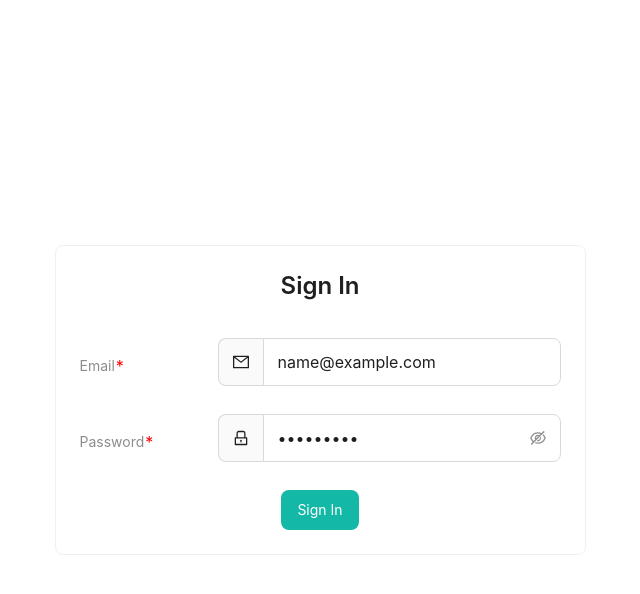
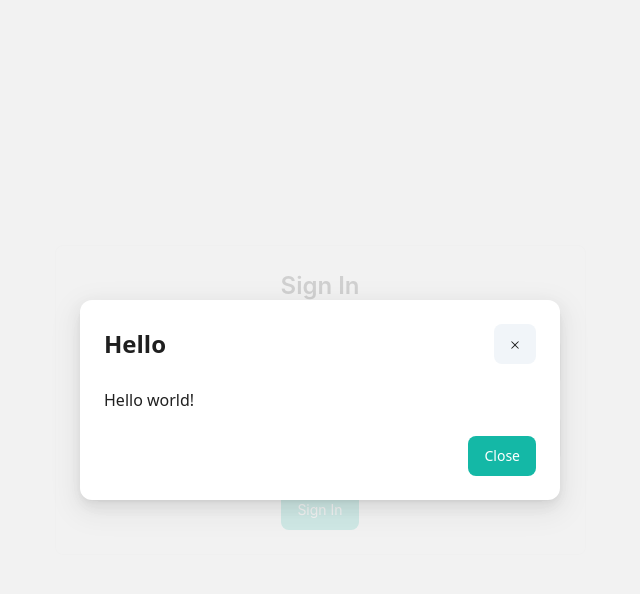
Before and after one commit to beliemun/uber-frontend, a React (Create React App) app: page /sign-in in a window 1280 px wide. Both pictures are taken after typing "name@example.com", "Sample123" into the empty fields and a click on the button "Sign In". Shown: the top 594 px of the page, without its empty margins (320-960 px from the left). Built offline with nearby package versions, Linux system fonts and the light colour scheme.

Commit message:
Updated Components

```diff
--- a/src/common/tailwind/output.css
+++ b/src/common/tailwind/output.css
@@ -553,6 +553,10 @@ video {
   visibility: visible;
 }
 
+.fixed {
+  position: fixed;
+}
+
 .absolute {
   position: absolute;
 }
@@ -569,8 +573,20 @@ video {
   top: 0px;
 }
 
+.bottom-0 {
+  bottom: 0px;
+}
+
+.right-0 {
+  right: 0px;
+}
+
 .z-10 {
   z-index: 10;
+}
+
+.m-auto {
+  margin: auto;
 }
 
 .mx-1 {
@@ -602,6 +618,10 @@ video {
   display: flex;
 }
 
+.contents {
+  display: contents;
+}
+
 .hidden {
   display: none;
 }
@@ -631,6 +651,10 @@ video {
   height: 100vh;
 }
 
+.min-h-screen {
+  min-height: 100vh;
+}
+
 .w-full {
   width: 100%;
 }
@@ -664,10 +688,18 @@ video {
           user-select: none;
 }
 
+.resize {
+  resize: both;
+}
+
 .flex-row {
   flex-direction: row;
 }
 
+.flex-row-reverse {
+  flex-direction: row-reverse;
+}
+
 .flex-col {
   flex-direction: column;
 }
@@ -680,12 +712,24 @@ video {
   justify-content: center;
 }
 
+.justify-between {
+  justify-content: space-between;
+}
+
 .gap-1 {
   gap: 0.25rem;
 }
 
 .gap-2 {
   gap: 0.5rem;
+}
+
+.gap-4 {
+  gap: 1rem;
+}
+
+.gap-6 {
+  gap: 1.5rem;
 }
 
 .space-y-1 > :not([hidden]) ~ :not([hidden]) {
@@ -722,6 +766,14 @@ video {
   border-radius: 0.375rem;
 }
 
+.rounded-none {
+  border-radius: 0px;
+}
+
+.rounded-xl {
+  border-radius: 0.75rem;
+}
+
 .border {
   border-width: 1px;
 }
@@ -1048,8 +1100,17 @@ video {
   background-color: rgb(234 179 8 / 0.1);
 }
 
+.bg-red-400 {
+  --tw-bg-opacity: 1;
+  background-color: rgb(248 113 113 / var(--tw-bg-opacity));
+}
+
 .p-8 {
   padding: 2rem;
+}
+
+.p-6 {
+  padding: 1.5rem;
 }
 
 .px-3 {
--- a/src/components/atoms/index.ts
+++ b/src/components/atoms/index.ts
@@ -1,6 +1,7 @@
 export * from "./animate";
 export * from "./button";
 export * from "./input";
+export * from "./skeleton";
 export * from "./text";
 export * from "./title";
 export * from "./tooltip";
--- /dev/null
+++ b/src/components/atoms/skeleton/index.ts
@@ -0,0 +1 @@
+export * from "./skeleton";
--- /dev/null
+++ b/src/components/atoms/skeleton/skeleton.tsx
@@ -0,0 +1,16 @@
+import { cn } from "lib/utils";
+import { Skeleton as SkeletonAntd, SkeletonProps as SkeletonAntdProps } from "antd";
+
+interface SkeletonProps extends SkeletonAntdProps {}
+
+const Skeleton = ({ className, ...rest }: SkeletonProps) => {
+  return <SkeletonAntd className={cn(className)} {...rest} />;
+};
+
+Skeleton.Avatar = SkeletonAntd.Avatar;
+Skeleton.Button = SkeletonAntd.Button;
+Skeleton.Image = SkeletonAntd.Image;
+Skeleton.Input = SkeletonAntd.Input;
+Skeleton.Node = SkeletonAntd.Node;
+
+export { Skeleton };
--- /dev/null
+++ b/src/components/molecules/alert/alert.tsx
@@ -0,0 +1,98 @@
+"use client";
+
+import { useState, useEffect } from "react";
+import { Button, Text, Title } from "components/atoms";
+import { useAlertStore } from "stores/useAlertStore";
+import { useDarkModeStore } from "stores/useDarkModeStore";
+import { cn } from "lib/utils";
+import { CloseOutlined } from "@ant-design/icons";
+import { theme } from "antd";
+import { AnimatePresence, motion } from "framer-motion";
+
+export const Alert = () => {
+  const {
+    visible,
+    size = 480,
+    title,
+    message,
+    contents,
+    actions,
+    footerDirection = "right",
+    footerFitable = false,
+    onDismiss,
+  } = useAlertStore();
+  const [isSmallMode, setIsSmallMode] = useState(false);
+  const { isDarkMode } = useDarkModeStore();
+  const { colorBgContainer, boxShadow, colorText } = theme.useToken().token;
+
+  useEffect(() => {
+    const updateCollapsedWidth = () => {
+      window.innerWidth < size ? setIsSmallMode(true) : setIsSmallMode(false);
+    };
+    window.addEventListener("resize", updateCollapsedWidth);
+    updateCollapsedWidth();
+    return () => window.removeEventListener("resize", updateCollapsedWidth);
+    // eslint-disable-next-line react-hooks/exhaustive-deps
+  }, []);
+
+  return (
+    <AnimatePresence>
+      {visible ? (
+        <motion.figure
+          initial={{ opacity: 0 }}
+          animate={{ opacity: 1 }}
+          exit={{ opacity: 0 }}
+          style={{
+            backgroundColor: isDarkMode ? "rgba(30, 30, 30, 0.85)" : "rgba(240, 240, 240, 0.85)",
+          }}
+          className={
+            "fixed flex flex-col justify-center items-center w-full h-full min-h-screen top-0 left-0 bottom-0 right-0 m-auto"
+          }
+        >
+          <motion.div
+            initial={{ scale: 0.8 }}
+            animate={{ scale: 1, transition: { type: "spring", bounce: 0.5, duration: 0.5 } }}
+            exit={{ scale: 1, translateY: 20, transition: { type: "just" } }}
+            style={{
+              backgroundColor: colorBgContainer,
+              boxShadow,
+              width: isSmallMode ? undefined : size,
+            }}
+            className={cn(
+              `flex flex-col gap-6 p-6`,
+              isSmallMode ? "w-full rounded-none" : "rounded-xl"
+            )}
+          >
+            <header className="flex flex-row justify-between items-center">
+              <Title>{title}</Title>
+              <Button buttonColor="slate" buttonStyle="soft" buttonSize="sm" onClick={onDismiss}>
+                <CloseOutlined style={{ color: colorText, fontSize: 10 }} />
+              </Button>
+            </header>
+            {message ? <Text>{message}</Text> : null}
+            {contents}
+            <footer
+              className={cn(
+                "flex gap-4",
+                footerDirection === "left" ? "flex-row" : "flex-row-reverse"
+              )}
+            >
+              {actions?.map((action, index) => (
+                <Button
+                  key={index}
+                  buttonStyle={action?.style}
+                  buttonColor={action?.color}
+                  fullWidth={footerFitable}
+                  onClick={(action?.onClick || action?.onClickAsync) ?? onDismiss}
+                  skipAnimation
+                >
+                  {action?.lable}
+                </Button>
+              ))}
+            </footer>
+          </motion.div>
+        </motion.figure>
+      ) : null}
+    </AnimatePresence>
+  );
+};
--- /dev/null
+++ b/src/components/molecules/alert/index.ts
@@ -0,0 +1 @@
+export * from "./alert";
--- a/src/components/molecules/index.ts
+++ b/src/components/molecules/index.ts
@@ -1,2 +1,3 @@
+export * from "./alert";
 export * from "./form";
 export * from "./form-item";
--- a/src/pages/public/sign-in/page.tsx
+++ b/src/pages/public/sign-in/page.tsx
@@ -1,9 +1,10 @@
-import { LockOutlined, MailOutlined, UserOutlined } from "@ant-design/icons";
+import { LockOutlined, MailOutlined } from "@ant-design/icons";
 import { Card } from "antd";
-import { Button, Input, Text, Title } from "components/atoms";
+import { Button, Input, Title } from "components/atoms";
 import { Form, FormItem } from "components/molecules";
 
 import { Controller, useForm } from "react-hook-form";
+import { useAlertStore } from "stores/useAlertStore";
 
 interface SignInFormData {
   email: string;
@@ -16,9 +17,14 @@ const SignInPage = () => {
     handleSubmit,
     formState: { errors },
   } = useForm<SignInFormData>();
+  const { show } = useAlertStore();
 
   const onSubmit = (data: SignInFormData) => {
     console.log(data);
+    show({
+      title: "Hello",
+      message: "Hello world!",
+    });
   };
 
   return (
--- a/src/routers/root-router.tsx
+++ b/src/routers/root-router.tsx
@@ -3,10 +3,16 @@ import privateRouter from "./private-router";
 import publicRouter from "./public-router";
 import { RouterProvider } from "react-router-dom";
 import { useUserStore } from "stores";
+import { Alert } from "components/molecules";
 
 const RootRouter = () => {
   const { isSignedIn } = useUserStore();
-  return <RouterProvider router={isSignedIn ? privateRouter : publicRouter} />;
+  return (
+    <>
+      <RouterProvider router={isSignedIn ? privateRouter : publicRouter} />
+      <Alert />
+    </>
+  );
 };
 
 export default RootRouter;
--- /dev/null
+++ b/src/stores/useAlertStore/index.ts
@@ -0,0 +1,2 @@
+export { default as useAlertStore } from "./useAlertStore";
+export * from "./types";
--- /dev/null
+++ b/src/stores/useAlertStore/types.ts
@@ -0,0 +1,31 @@
+import { ButtonStyleType } from "components/atoms/button/types";
+import { ColorType } from "lib/colors";
+import { ReactNode } from "react";
+
+export type AlertSize = 480 | 640 | 720 | 1024;
+export type AlertFooterDirection = "left" | "right";
+
+export interface AlertAction {
+  lable: string;
+  style?: ButtonStyleType;
+  color?: ColorType;
+  onClick?: () => void | undefined;
+  onClickAsync?: () => Promise<void> | undefined;
+}
+
+export interface AlertProps {
+  visible: boolean;
+  size?: AlertSize | undefined;
+  title?: string | undefined;
+  message?: string | undefined;
+  contents?: ReactNode | undefined;
+  actions?: AlertAction[] | undefined;
+  footerDirection?: AlertFooterDirection | undefined;
+  footerFitable?: boolean | undefined;
+  loading?: boolean | undefined;
+}
+
+export interface AlertStore extends AlertProps {
+  show: (props: Omit<AlertProps, "visible">) => void;
+  onDismiss: () => void;
+}
--- /dev/null
+++ b/src/stores/useAlertStore/useAlertStore.ts
@@ -0,0 +1,22 @@
+import { create } from "zustand";
+import { AlertProps, AlertStore } from "./types";
+
+const initialData: AlertProps = {
+  visible: false,
+  title: undefined,
+  message: undefined,
+  contents: undefined,
+  actions: [{ lable: "Close", style: "solid" }],
+  footerDirection: "right",
+  footerFitable: false,
+  loading: false,
+  size: 480,
+};
+
+const useAlertStore = create<AlertStore>((set, get) => ({
+  ...initialData,
+  show: ({ title, message, ...rest }) => set({ visible: true, title, message, ...rest }),
+  onDismiss: () => set({ ...initialData }),
+}));
+
+export default useAlertStore;
```
